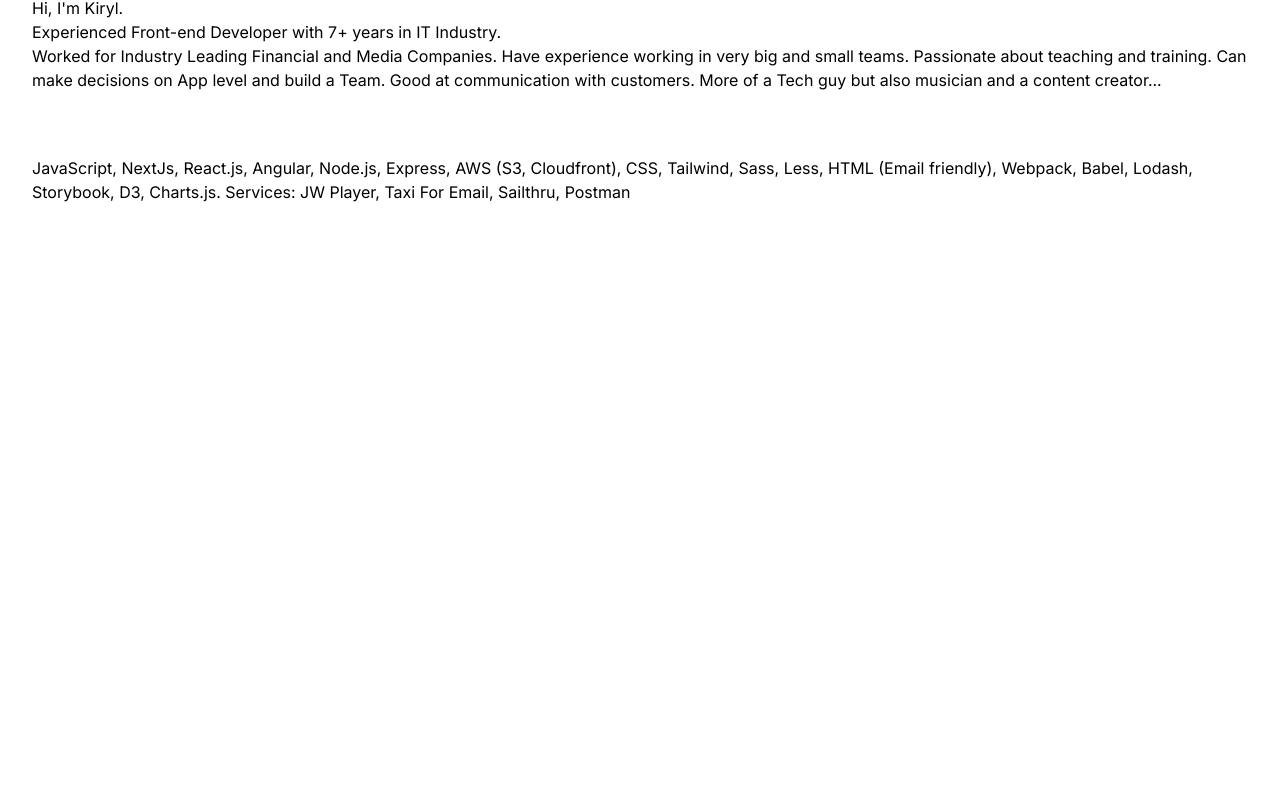
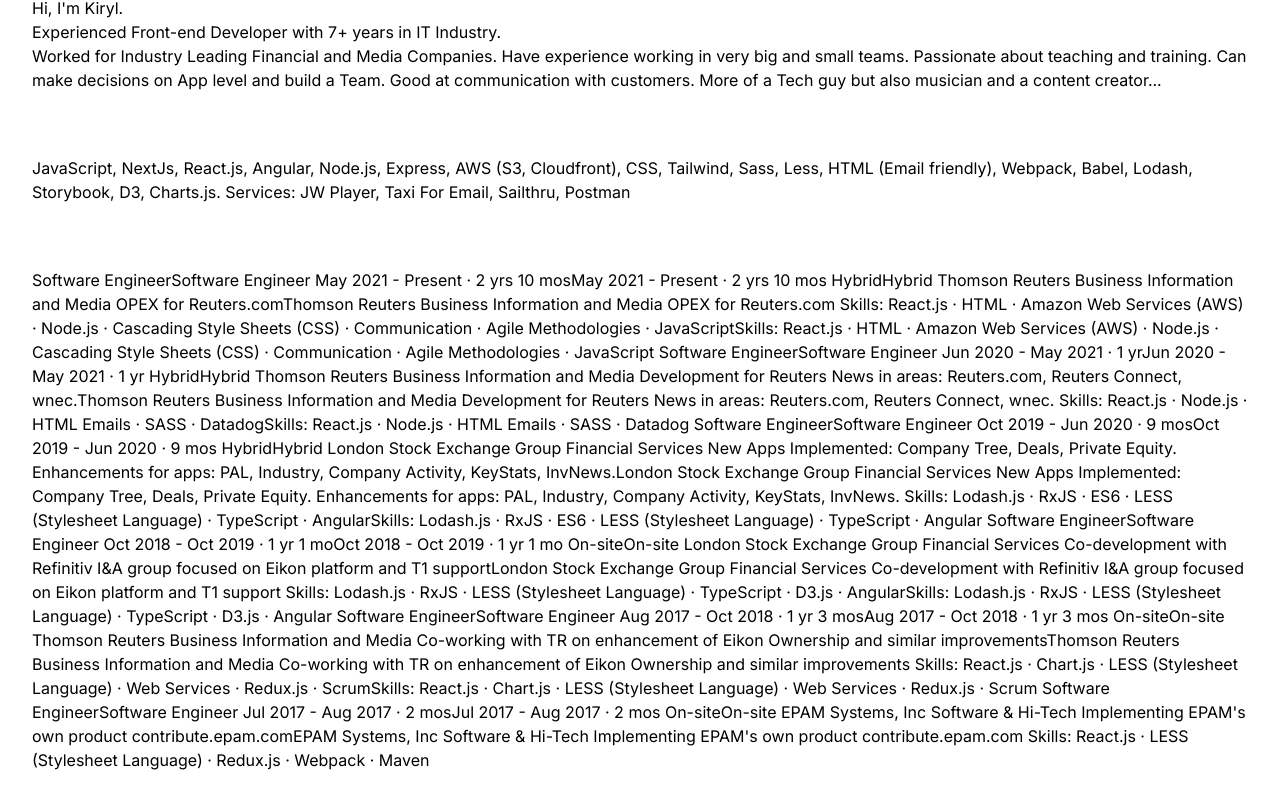
Before and after one commit to CyrilShalyapin/portfolio, a Next.js app: page /en in a window 1280 px wide. Shown: the part 836-1640 px from the top of the page. Before the commit the page ends 1072 px from the top, so only its background shows below. Built offline with nearby package versions, Linux system fonts and the light colour scheme.

Commit message:
experience section

```diff
--- a/src/app/[locale]/page.tsx
+++ b/src/app/[locale]/page.tsx
@@ -1,5 +1,5 @@
 import { useTranslations } from 'next-intl';
-import { About, Navbar, Technologies } from '../../components';
+import { About, Experience, Navbar, Technologies } from '../../components';
 
 export default function Home() {
   const t = useTranslations();
@@ -13,6 +13,7 @@
       </div>
       <About />
       <Technologies />
+      <Experience />
     </main>
   );
 }
--- /dev/null
+++ b/src/components/experience/Experience.tsx
@@ -0,0 +1,55 @@
+export const Experience = () => {
+  return (
+    <div className="p-[32px]">
+      <p>Software EngineerSoftware Engineer
+May 2021 - Present · 2 yrs 10 mosMay 2021 - Present · 2 yrs 10 mos
+HybridHybrid
+Thomson Reuters
+Business Information and Media
+
+OPEX for Reuters.comThomson Reuters Business Information and Media OPEX for Reuters.com
+Skills: React.js · HTML · Amazon Web Services (AWS) · Node.js · Cascading Style Sheets (CSS) · Communication · Agile Methodologies · JavaScriptSkills: React.js · HTML · Amazon Web Services (AWS) · Node.js · Cascading Style Sheets (CSS) · Communication · Agile Methodologies · JavaScript
+Software EngineerSoftware Engineer
+Jun 2020 - May 2021 · 1 yrJun 2020 - May 2021 · 1 yr
+HybridHybrid
+Thomson Reuters
+Business Information and Media
+
+Development for Reuters News in areas: Reuters.com, Reuters Connect, wnec.Thomson Reuters Business Information and Media Development for Reuters News in areas: Reuters.com, Reuters Connect, wnec.
+Skills: React.js · Node.js · HTML Emails · SASS · DatadogSkills: React.js · Node.js · HTML Emails · SASS · Datadog
+Software EngineerSoftware Engineer
+Oct 2019 - Jun 2020 · 9 mosOct 2019 - Jun 2020 · 9 mos
+HybridHybrid
+London Stock Exchange Group
+Financial Services
+
+New Apps Implemented: Company Tree, Deals, Private Equity.
+Enhancements for apps: PAL, Industry, Company Activity, KeyStats, InvNews.London Stock Exchange Group Financial Services New Apps Implemented: Company Tree, Deals, Private Equity. Enhancements for apps: PAL, Industry, Company Activity, KeyStats, InvNews.
+Skills: Lodash.js · RxJS · ES6 · LESS (Stylesheet Language) · TypeScript · AngularSkills: Lodash.js · RxJS · ES6 · LESS (Stylesheet Language) · TypeScript · Angular
+Software EngineerSoftware Engineer
+Oct 2018 - Oct 2019 · 1 yr 1 moOct 2018 - Oct 2019 · 1 yr 1 mo
+On-siteOn-site
+London Stock Exchange Group
+Financial Services
+
+Co-development with Refinitiv I&A group focused on Eikon platform and T1 supportLondon Stock Exchange Group Financial Services Co-development with Refinitiv I&A group focused on Eikon platform and T1 support
+Skills: Lodash.js · RxJS · LESS (Stylesheet Language) · TypeScript · D3.js · AngularSkills: Lodash.js · RxJS · LESS (Stylesheet Language) · TypeScript · D3.js · Angular
+Software EngineerSoftware Engineer
+Aug 2017 - Oct 2018 · 1 yr 3 mosAug 2017 - Oct 2018 · 1 yr 3 mos
+On-siteOn-site
+Thomson Reuters
+Business Information and Media
+
+Co-working with TR on enhancement of Eikon Ownership and similar improvementsThomson Reuters Business Information and Media Co-working with TR on enhancement of Eikon Ownership and similar improvements
+Skills: React.js · Chart.js · LESS (Stylesheet Language) · Web Services · Redux.js · ScrumSkills: React.js · Chart.js · LESS (Stylesheet Language) · Web Services · Redux.js · Scrum
+Software EngineerSoftware Engineer
+Jul 2017 - Aug 2017 · 2 mosJul 2017 - Aug 2017 · 2 mos
+On-siteOn-site
+EPAM Systems, Inc
+Software & Hi-Tech
+
+Implementing EPAM's own product contribute.epam.comEPAM Systems, Inc Software & Hi-Tech Implementing EPAM's own product contribute.epam.com
+Skills: React.js · LESS (Stylesheet Language) · Redux.js · Webpack · Maven</p>
+    </div>
+  )
+}
--- a/src/components/index.ts
+++ b/src/components/index.ts
@@ -1,3 +1,4 @@
 export * from './navbar/Navbar'
 export * from './about/About'
 export * from './technologies/Technologies'
+export * from './experience/Experience'
```
